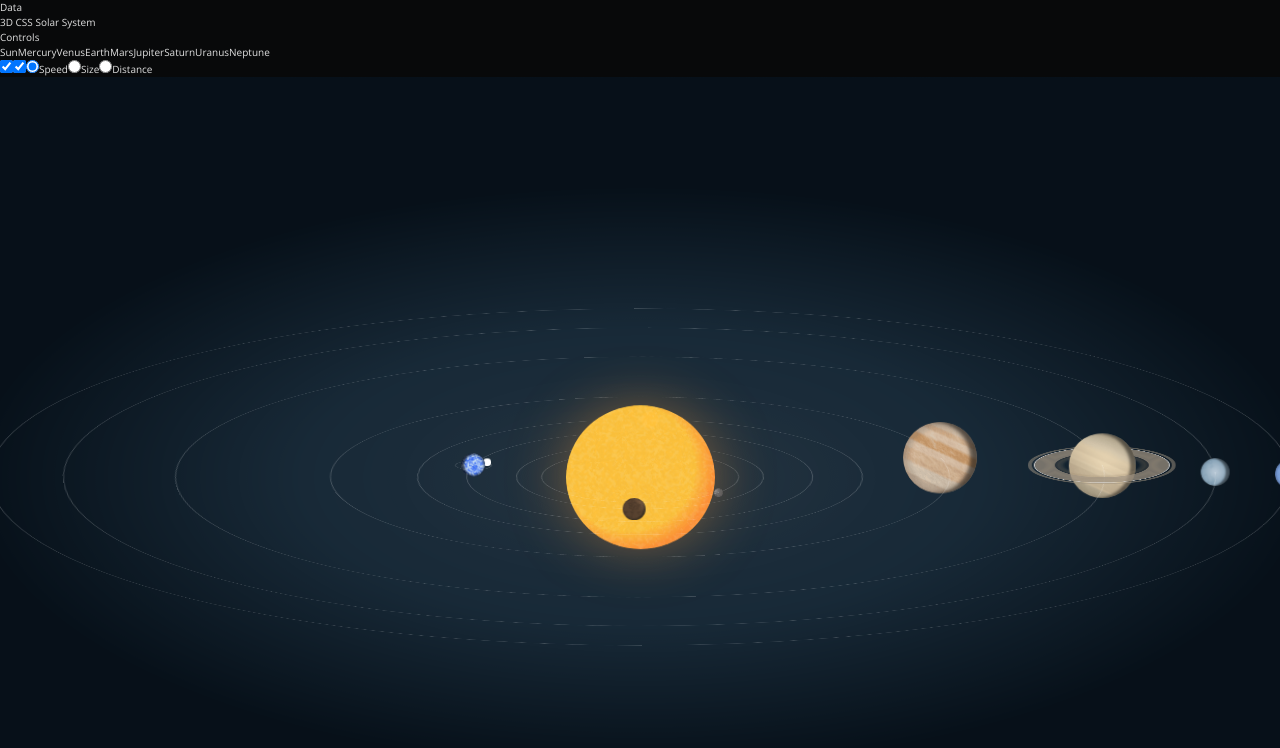
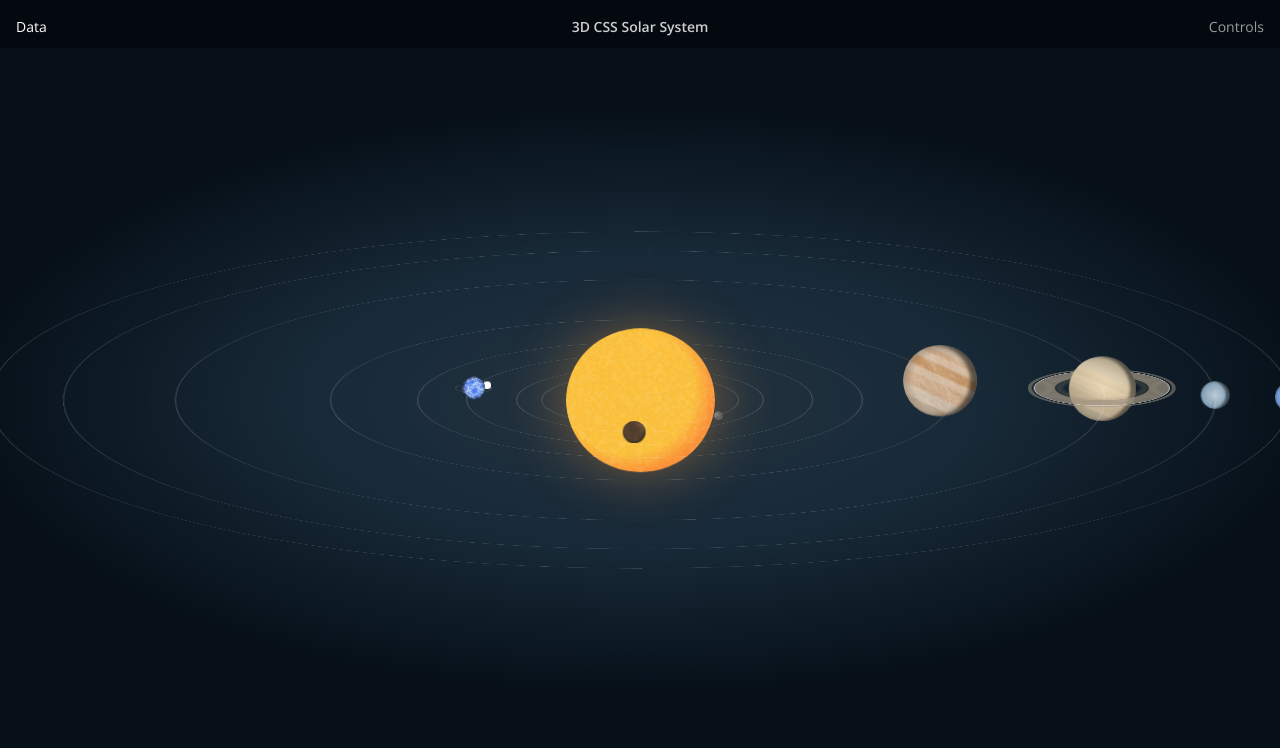
Before and after one commit to Alftakeaway/universe-explorer, a Next.js app: page / in a window 1280 px wide. Shown: the top 748 px of the page. Built offline with nearby package versions, Linux system fonts and the light colour scheme.

Commit message:
Add navbar, data panel and controls CSS from original

```diff
--- a/src/components/css-solar-system.css
+++ b/src/components/css-solar-system.css
@@ -387,3 +387,216 @@
 
 .css-solar-system::-webkit-scrollbar { display: none; }
 .css-solar-system { -ms-overflow-style: none; scrollbar-width: none; }
+/* ============== NAVBAR / DATA / CONTROLS ============== */
+h1 {
+  width: 100%;
+  font-weight: 600;
+  font-size: 14px;
+  text-align: center;
+  color: rgba(255, 255, 255, 0.8);
+}
+
+#navbar, #controls, #data {
+  background: rgba(0, 0, 0, 0.4);
+}
+
+#navbar {
+  z-index: 99;
+  position: absolute;
+  top: 0;
+  left: 0;
+  padding: 16px;
+  width: 100%;
+  height: 48px;
+}
+
+#navbar a, #data a, #controls label {
+  color: rgba(255, 255, 255, 0.6);
+  display: block;
+  position: relative;
+  text-decoration: none;
+}
+
+#navbar a:hover, #data a:hover, #controls label:hover {
+  color: #FFF;
+}
+
+#data a.active {
+  color: #0CF;
+}
+
+#navbar a {
+  position: absolute;
+  top: 0;
+  height: 48px;
+  padding: 16px;
+  font-size: 14px;
+}
+
+#toggle-data {
+  left: 0;
+}
+
+#toggle-controls {
+  right: 0;
+}
+
+#data, #controls {
+  z-index: 99;
+  position: fixed;
+  opacity: 1;
+  top: 49px;
+  padding: 16px;
+}
+
+.data-close #data {
+  left: -100%;
+}
+
+.data-open #data {
+  left: 0px;
+}
+
+.controls-close #controls {
+  right: -100%;
+}
+
+.controls-open #controls {
+  right: 0px;
+}
+
+#data a {
+  margin-bottom: 1px;
+  padding: 6px 10px;
+  font-size: 18px;
+}
+
+#controls label {
+  opacity: .6;
+  height: 24px;
+  margin-bottom: 28px;
+}
+
+#controls label:hover {
+  opacity: 1;
+}
+
+#controls label:before {
+  position: absolute;
+  display: block;
+  width: 20px;
+  height: 20px;
+  margin-top: 3px;
+  text-align: center;
+  color: #FFF;
+  z-index: 99;
+}
+
+#controls label span {
+  display: block;
+  margin-left: 36px;
+  padding-top: 4px;
+  font-size: 18px;
+  color: #FFF;
+}
+
+#controls input {
+  display: block;
+  appearance: none;
+}
+
+#controls input[type="radio"]:before {
+  content: '';
+  display: block;
+  position: absolute;
+  width: 22px;
+  height: 22px;
+  border: 2px solid #FFF;
+  border-radius: 16px;
+}
+
+#controls input:checked[type="radio"]:after {
+  content: '';
+  display: block;
+  top: 3px;
+  margin-left: 3px;
+  position: absolute;
+  width: 20px;
+  height: 20px;
+  border-radius: 10px;
+  background: #FFF;
+  z-index: 99;
+}
+
+#controls input[type="checkbox"]:before {
+  content: '';
+  display: block;
+  position: absolute;
+  width: 100px;
+  height: 22px;
+  border: 2px solid #FFF;
+  border-radius: 16px;
+}
+
+#controls input[type="checkbox"]:after {
+  content: '';
+  display: block;
+  top: 3px;
+  position: absolute;
+  width: 20px;
+  height: 20px;
+  border-radius: 10px;
+  background: #FFF;
+  z-index: 99;
+}
+
+#controls label.set-view:before {
+  font: bold small-caps 11px/20px sans-serif;
+}
+
+.view-3D #controls label.set-view:before {
+  content: '2D';
+  margin-left: 82px;
+}
+
+.view-2D #controls label.set-view:before {
+  content: '3D';
+  margin-left: 7px;
+}
+
+.view-3D #controls .set-view input:after {
+  margin-left: 3px;
+}
+
+.view-2D #controls .set-view input:after {
+  margin-left: 81px;
+}
+
+#controls label.set-zoom:before {
+  font: normal small-caps 18px/14px sans-serif;
+}
+
+.zoom-large #controls label.set-zoom:before {
+  content: '+';
+  margin-left: 82px;
+}
+
+.zoom-close #controls label.set-zoom:before {
+  content: '-';
+  margin-left: 7px;
+}
+
+.zoom-large #controls .set-zoom input:after {
+  margin-left: 3px;
+}
+
+.zoom-close #controls .set-zoom input:after {
+  margin-left: 81px;
+}
+
+/* ============== PANEL TRANSITIONS ============== */
+h1, #data, #controls {
+  transition-property: opacity, margin;
+  transition-duration: .8s;
+  transition-timing-function: ease-in-out;
+}
```
